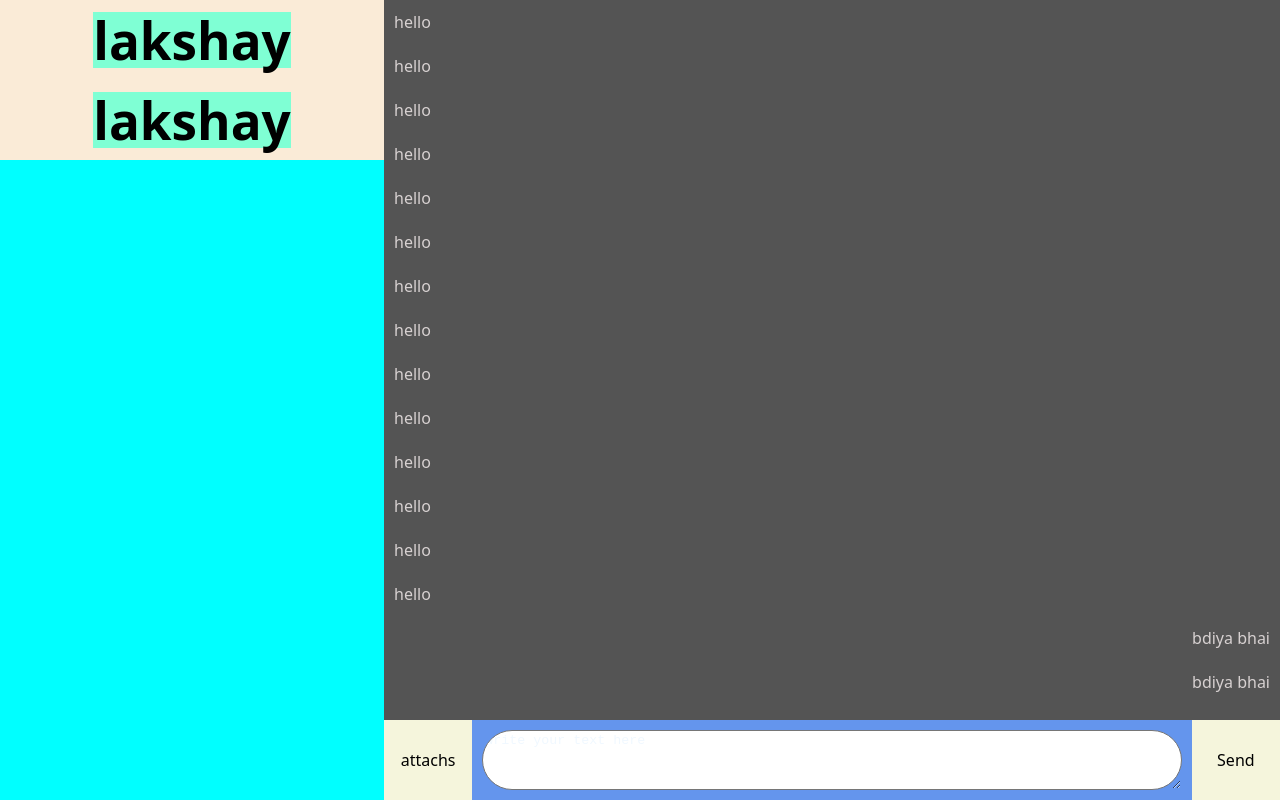
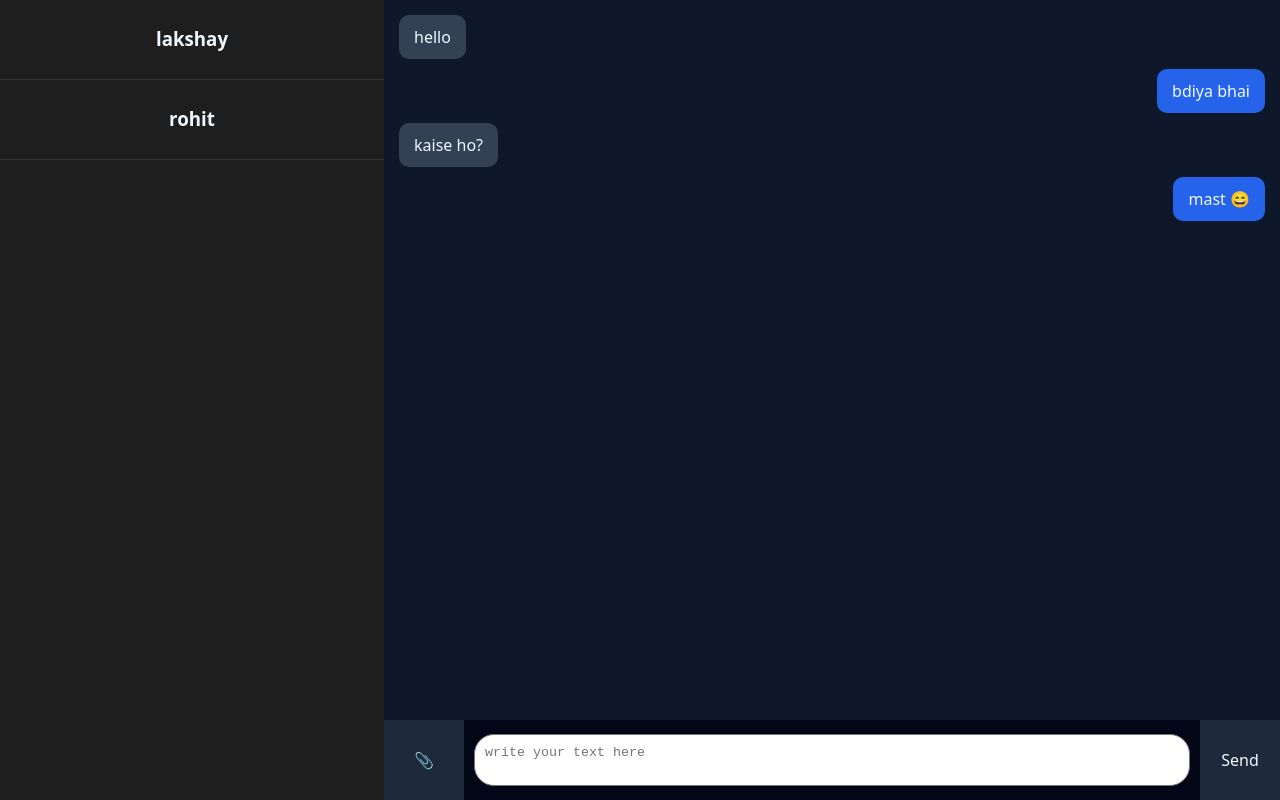
Before and after one commit to lakshayn0001/Chat-Application, a React (Vite) app: page / in a window 1280 px wide. Built offline with nearby package versions, Linux system fonts and the light colour scheme.

Commit message:
changes in ui and concept

```diff
--- a/src/App.css
+++ b/src/App.css
@@ -1,4 +1,8 @@
-.Applicationdiv{
+* {
+  box-sizing: border-box;
+}
+
+.Applicationdiv {
   background-color: black;
   color: aliceblue;
   display: flex;
@@ -6,92 +10,80 @@
   width: 100vw;
 }
 
-html{
-  box-sizing: border-box;
+
+.chat_option {
+  width: 30vw;
+  background-color: #1e1e1e;
 }
 
-.chat_option{
-  background-color: aqua;
-  color: black;
-  width: 30vw;
-  display: flex;
-  flex-direction: column;
-
-}
-#users{
-  background-color: antiquewhite;
-  width: 100%;
+.users {
+  height: 10vh;
   display: flex;
   justify-content: center;
   align-items: center;
-
-  height: 10vh;
-}
-#users h1{
-  margin: 10px;
-  background-color: aquamarine;
+  border-bottom: 1px solid #333;
+  cursor: pointer;
 }
 
-#chatmessages_area{
+
+.chatarea {
+  width: 70vw;
+  display: flex;
+  flex-direction: column;
+}
+
+
+.chatmessages_area {
   height: 90vh;
-  background-color: cadetblue;
+  padding: 15px;
+  background-color: #0f172a;
   display: flex;
-  width: 70vw;
   flex-direction: column;
+  gap: 10px;
   overflow-y: auto;
 }
-#message_area{
-  display: flex;
-  background-color:cornflowerblue;
-  height: 10vh;
+
+
+.user_message {
+  align-self: flex-start;
+  background-color: #334155;
+  padding: 10px 15px;
+  border-radius: 10px;
+  max-width: 60%;
 }
 
-#text_area{
-  width: 55vw;
-  border-radius: 35px;
-  margin: 10px;
-  display: flex;
+
+.sender_message {
+  align-self: flex-end;
+  background-color: #2563eb;
+  padding: 10px 15px;
+  border-radius: 10px;
+  max-width: 60%;
 }
 
-#text_area::placeholder{
-  color: aliceblue;
+
+.message_area {
+  height: 10vh;
+  display: flex;
+  align-items: center;
+  background-color: #020617;
 }
 
-#attaches{
-  background-color: beige;
-  color: black;
-  width:10% ;
+.text_area {
+  flex: 1;
+  margin: 10px;
+  padding: 10px;
+  border-radius: 20px;
+  resize: none;
+}
+
+.attaches,
+.send {
+  width: 80px;
+  height: 100%;
   display: flex;
   justify-content: center;
   align-items: center;
   cursor: pointer;
+  background-color: #1e293b;
 }
-
-#send{
-  width: 10%;
-  background-color: beige;
-  color: black;
-  display: flex;
-  justify-content: center;
-  align-items: center;
-  cursor: pointer;
-}
-
-#user_message{
-  height: 5vh;
-  display: flex;
-  align-items: center;
-  padding: 10px;
-  background-color: rgb(84, 84, 84);
-  color: rgb(215, 209, 209);
-}
-
-#sender_message{
-  display: flex;
-  background-color: rgb(84, 84, 84);
-  color: rgb(215, 209, 209);
-  height: 5vh;
-  align-items: center;
-  justify-content: end;
-  padding: 10px;
-}
--- a/src/App.jsx
+++ b/src/App.jsx
@@ -1,59 +1,48 @@
 import React from 'react'
 import './App.css'
 
-const users=[
-  {username:'lakshay',message:'hi there'},
-  {username:'lakshay',message:'hi there'},
+const users = [
+  { username: 'lakshay' },
+  { username: 'rohit' }
 ]
 
-const data=[
-  {userdata:'hello',senderdata:'bdiya bhai'},
-  {userdata:'hello',senderdata:'bdiya bhai'},
-  {userdata:'hello',senderdata:'bdiya bhai'},
-  {userdata:'hello',senderdata:'bdiya bhai'},
-  {userdata:'hello',senderdata:'bdiya bhai'},
-  {userdata:'hello',senderdata:'bdiya bhai'},
-  {userdata:'hello',senderdata:'bdiya bhai'},
-  {userdata:'hello',senderdata:'bdiya bhai'},
-  {userdata:'hello',senderdata:'bdiya bhai'},
-  {userdata:'hello',senderdata:'bdiya bhai'},
-  {userdata:'hello',senderdata:'bdiya bhai'},
-  {userdata:'hello',senderdata:'bdiya bhai'},
-  {userdata:'hello',senderdata:'bdiya bhai'},
-  {userdata:'hello',senderdata:'bdiya bhai'}
+const data = [
+  { from: 'user', text: 'hello' },
+  { from: 'sender', text: 'bdiya bhai' },
+  { from: 'user', text: 'kaise ho?' },
+  { from: 'sender', text: 'mast 😄' },
 ]
 
-const App=()=>{
-  return(
-    <div className='Applicationdiv'>
-      <div className='chat_option'>
+const App = () => {
+  return (
+    <div className="Applicationdiv">
+      <div className="chat_option">
+        {users.map((value, index) => (
+          <div className="users" key={index}>
+            <h3>{value.username}</h3>
+          </div>
+        ))}
+      </div>
+      <div className="chatarea">
 
-          {users.map((value,index)=>(
-            <div id='users'>
-              <h1>{value.username}</h1>
+        <div className="chatmessages_area">
+          {data.map((msg, index) => (
+            <div
+              key={index}
+              className={msg.from === 'user' ? 'user_message' : 'sender_message'}
+            >
+              {msg.text}
             </div>
-        ))}
-
+          ))}
         </div>
-      <div className='chatarea'>
-        <div id='chatmessages_area'>
-
-            {data.map((value,index)=>
-              <div id='user_message'>{value.userdata}</div>
-            )}
-            {data.map((value,index)=>
-              <div id='sender_message'>{value.senderdata}</div>
-            )}
-
-        </div>
-        <div id='message_area'>
-          <div id='attaches'>attachs</div>
-          <textarea id='text_area' placeholder='write your text here'/>
-          <div id='send'>Send</div>
+        <div className="message_area">
+          <div className="attaches">📎</div>
+          <textarea className="text_area" placeholder="write your text here" />
+          <div className="send">Send</div>
         </div>
       </div>
-      </div>
+    </div>
   )
 }
 
-export default App;
+export default App
```
